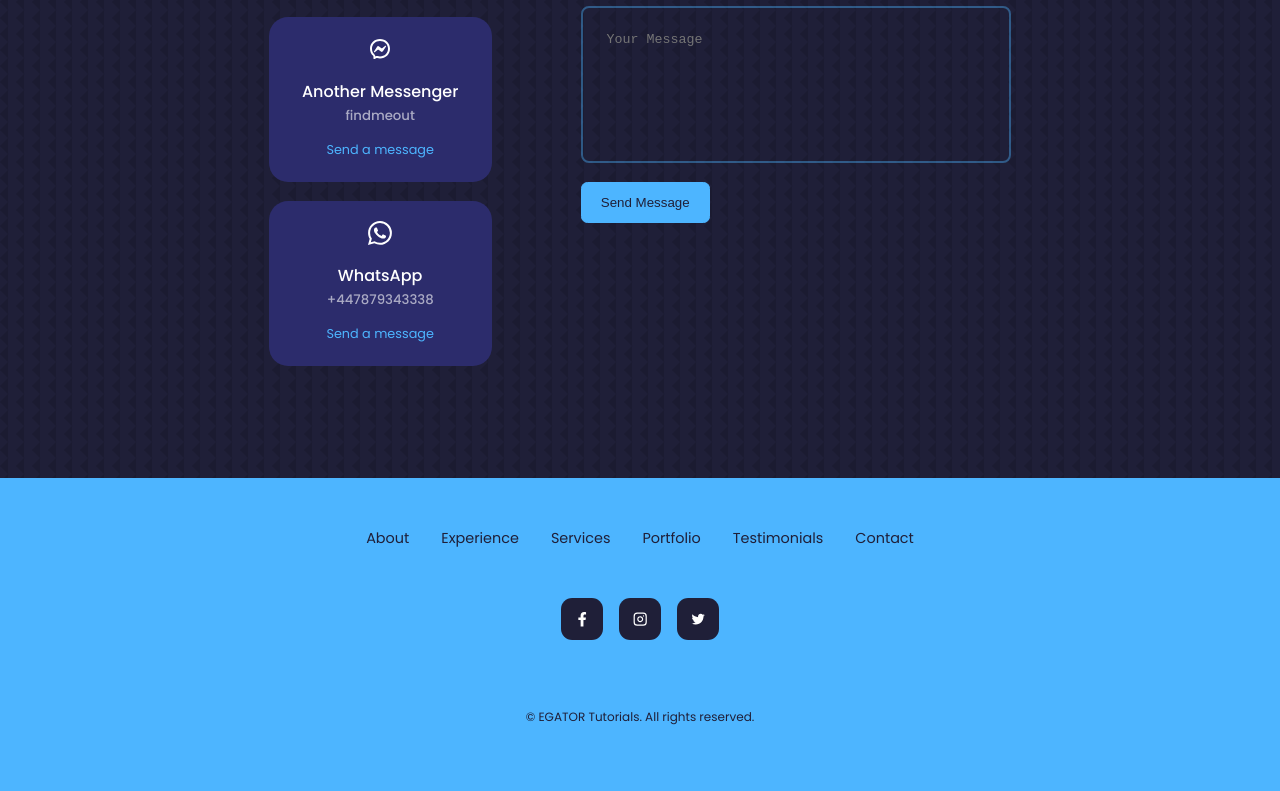
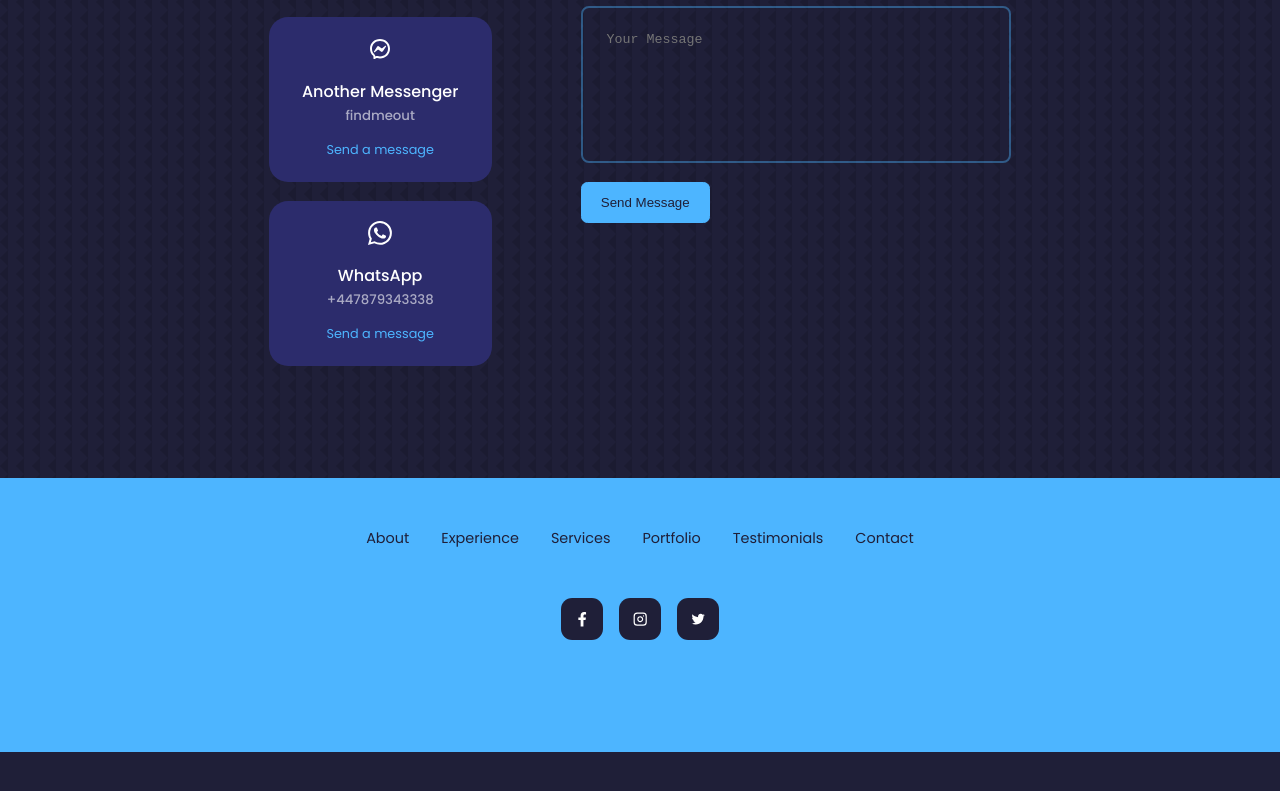
Before and after one commit to piknik1979/tomasz-portfolio, a React (Create React App) app: page / in a window 1280 px wide. Shown: the part 4534-5325 px from the top of the page. After the commit the page ends 5286 px from the top, so only its background shows below. Built offline with nearby package versions, Linux system fonts and the light colour scheme.

Commit message:
avatars added

```diff
--- a/src/components/footer/Footer.jsx
+++ b/src/components/footer/Footer.jsx
@@ -25,9 +25,9 @@ const Footer = () => {
         <a href="https://twitter.com"><IoLogoTwitter/></a>
       </div>
 
-      <div className="footer__copyright">
-        <small>&copy; EGATOR Tutorials. All rights reserved.</small>
-      </div>
+      {/* <div className="footer__copyright">
+        <small>&copy; Tomasz Pikniczka</small>
+      </div> */}
     </footer>
   )
 }
```
